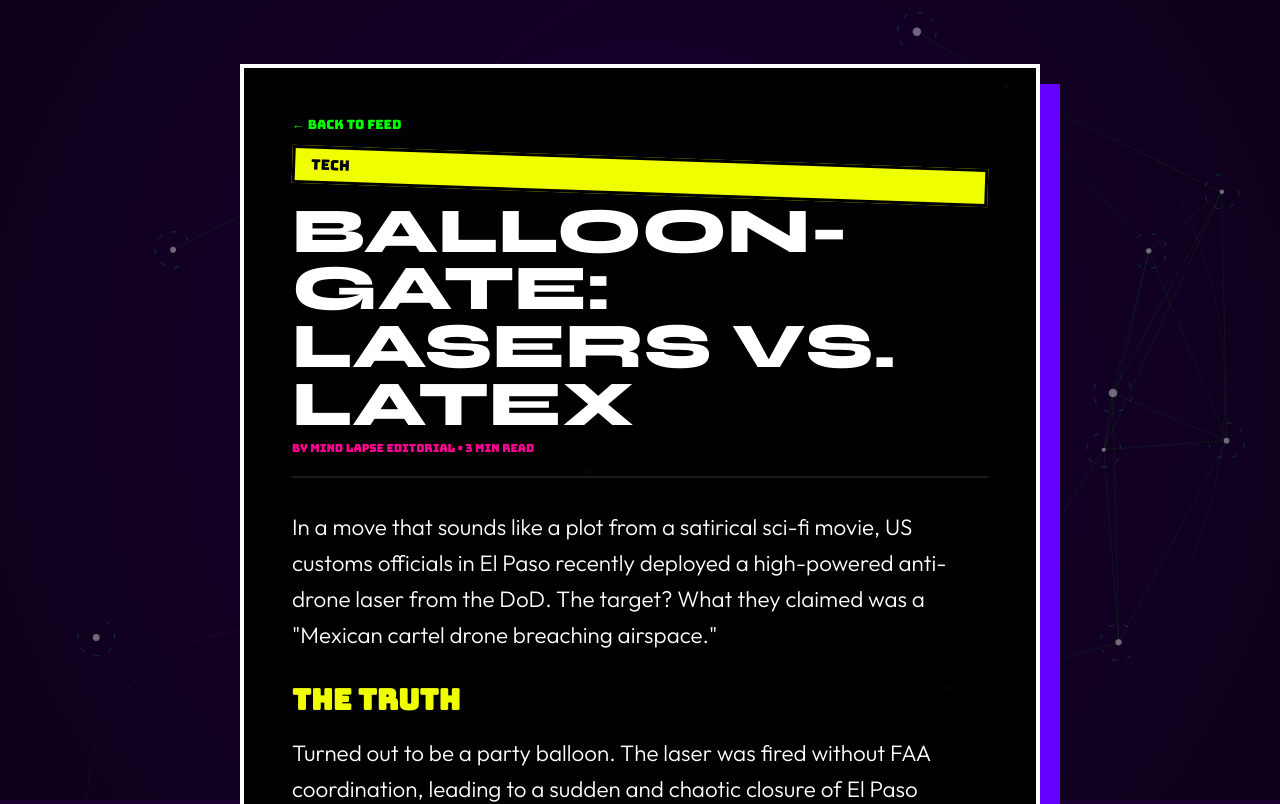
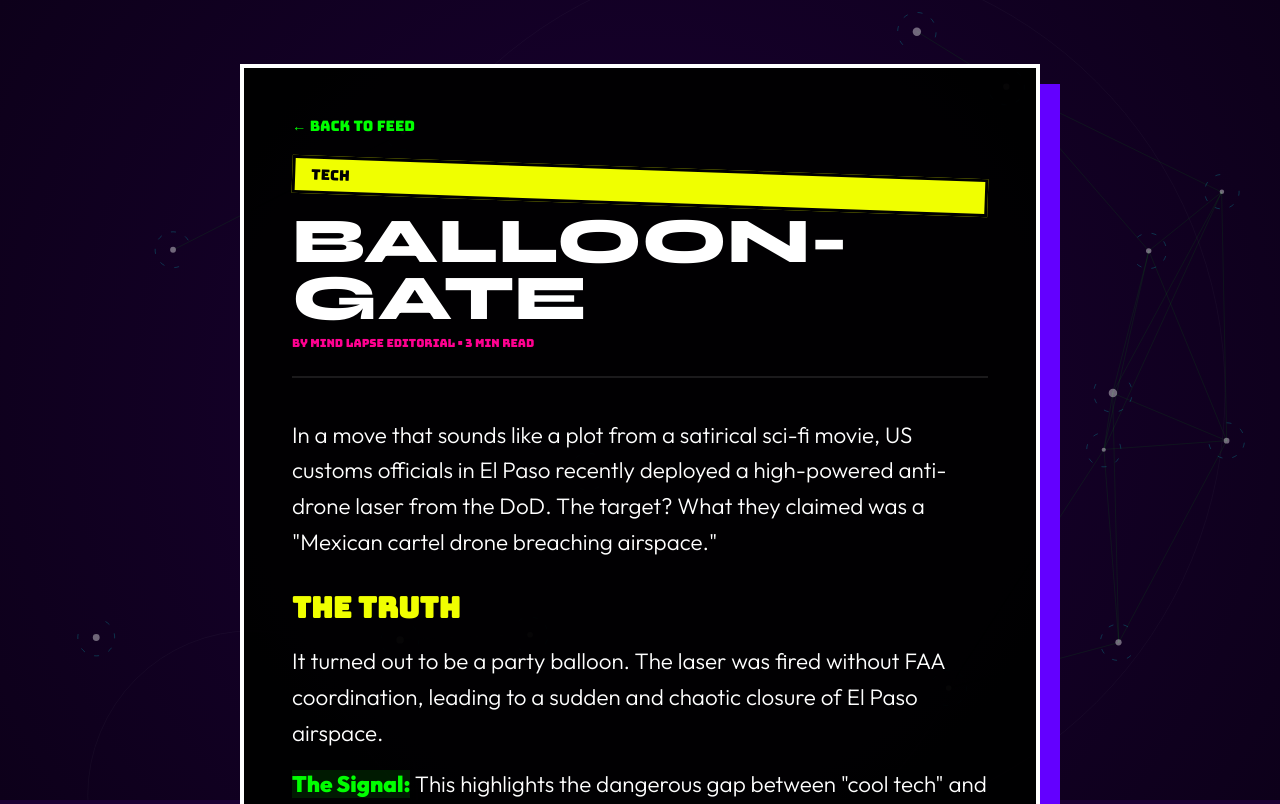
Before and after one commit to Akash-ainapur/mind-lapse, a Vue app in the folder web/: page /news/balloon-gate in a window 1280 px wide. Shown: the top 804 px of the page. Built offline with nearby package versions, Linux system fonts and the light colour scheme.

Commit message:
refactor: externalize news to JSON and prepare for workflow test

```diff
--- /dev/null
+++ b/web/src/data/news.json
@@ -0,0 +1,32 @@
+[
+  {
+    "slug": "white-collar-rip",
+    "title": "White Collar RIP?",
+    "tag": "AI",
+    "readTime": "2 MIN READ",
+    "excerpt": "Microsoft AI CEO says most white-collar tasks will be automated in 18 months. Are you ready?",
+    "likes": 1240,
+    "image": "https://images.unsplash.com/photo-1677442136019-21780ecad995?auto=format&fit=crop&q=80&w=1000",
+    "content": "<p>Microsoft AI CEO Mustafa Suleyman recently dropped a bombshell that's echoing through college campuses worldwide. According to Suleyman, the next 18 months will see AI move beyond simple chat and into the full automation of core white-collar tasks.</p><h3>The \"Middle Management\" Wipeout</h3><p>Tasks usually handled by project managers, accountants, lawyers, and marketing associates are first in line. We're talking about a shift from \"AI as a tool\" to \"AI as a colleague.\"</p><p><strong>The Signal:</strong> Gen Z professionals need to pivot from \"doing the task\" to \"orchestrating the agent.\" If you aren't learning how to prompt and manage AI workflows today, you're becoming obsolete in real-time.</p>"
+  },
+  {
+    "slug": "balloon-gate",
+    "title": "Balloon-Gate",
+    "tag": "TECH",
+    "readTime": "3 MIN READ",
+    "excerpt": "US officials fired a laser at a party balloon. The gap between tech and responsibility is growing.",
+    "likes": 850,
+    "image": "https://images.unsplash.com/photo-1531297484001-80022131f5a1?auto=format&fit=crop&q=80&w=1000",
+    "content": "<p>In a move that sounds like a plot from a satirical sci-fi movie, US customs officials in El Paso recently deployed a high-powered anti-drone laser from the DoD. The target? What they claimed was a \"Mexican cartel drone breaching airspace.\"</p><h3>The Truth</h3><p>It turned out to be a party balloon. The laser was fired without FAA coordination, leading to a sudden and chaotic closure of El Paso airspace.</p><p><strong>The Signal:</strong> This highlights the dangerous gap between \"cool tech\" and \"responsible deployment.\" As autonomous defense systems become more common, the risk of \"automated stupidity\" scales with the hardware power.</p>"
+  },
+  {
+    "slug": "subscription-trap",
+    "title": "The Subscription Trap",
+    "tag": "GEAR",
+    "readTime": "4 MIN READ",
+    "excerpt": "HP starts renting gaming laptops. You own nothing and you will be \"happy\". Red alert.",
+    "likes": 2100,
+    "image": "https://images.unsplash.com/photo-1593642632823-8f785ba67e45?auto=format&fit=crop&q=80&w=1000",
+    "content": "<p>HP has officially entered the \"Rent-to-Rent\" era. Their new subscription service for Victus and Omen gaming laptops starts at $50/mo and goes up to $129/mo. The catch? You never, ever get to own the laptop.</p><h3>The Trade-off</h3><p>HP promises a new upgrade every year, but you're effectively paying a permanent tax on your gaming hobby. For Gen Z, who already struggles with the \"rental economy,\" this is a massive red flag.</p><h3>The Signal</h3><p>Ownership is becoming a luxury. The move toward hardware-as-a-service (HaaS) is designed to create infinite revenue for corporations while stripping users of their assets.</p>"
+  }
+]
--- a/web/src/views/Home.vue
+++ b/web/src/views/Home.vue
@@ -27,9 +27,9 @@
 
       <div class="hero-right">
         <div class="signal-stream">
-          <div class="stream-header">LIVE SIGNAL PULSE</div>
+          <div class="stream-header">THE PULSE</div>
           <div class="pulse-items">
-            <div v-for="(s, i) in signals" :key="i" class="pulse-item">
+            <div v-for="(s, i) in pulses" :key="i" class="pulse-item">
               <div class="pulse-meta">{{ s.tag }}</div>
               <div class="pulse-text">{{ s.text }}</div>
             </div>
@@ -39,39 +39,20 @@
     </section>
 
     <section class="feed">
-      <h2 class="section-title">LATEST DROPS</h2>
+      <h2 class="section-title">ZERO-ROT FEED</h2>
       <div class="news-grid">
-        <router-link to="/feed" class="news-card-link">
-          <div class="news-card">
-            <div class="card-tag">AI</div>
-            <h3>White Collar RIP?</h3>
-            <p>Microsoft AI CEO says AI will automate project managers and accountants in 18 months.</p>
+        <router-link
+          v-for="post in news"
+          :key="post.slug"
+          :to="'/feed?slug=' + post.slug"
+          class="news-card-link"
+        >
+          <div class="news-card" :class="{ alt: post.tag === 'TECH' }">
+            <div class="card-tag">{{ post.tag }}</div>
+            <h3>{{ post.title }}</h3>
+            <p>{{ post.excerpt }}</p>
             <div class="card-footer">
-              <span>2 MIN READ</span>
-              <span class="arrow">→</span>
-            </div>
-          </div>
-        </router-link>
-
-        <router-link to="/feed" class="news-card-link">
-          <div class="news-card alt">
-            <div class="card-tag">TECH</div>
-            <h3>Balloon-Gate</h3>
-            <p>US officials fired an anti-drone laser at... a party balloon. Absurd tech news.</p>
-            <div class="card-footer">
-              <span>3 MIN READ</span>
-              <span class="arrow">→</span>
-            </div>
-          </div>
-        </router-link>
-
-        <router-link to="/feed" class="news-card-link">
-          <div class="news-card">
-            <div class="card-tag">GEAR</div>
-            <h3>The Subscription Trap</h3>
-            <p>HP is now renting out gaming laptops for $129/mo with zero option to own.</p>
-            <div class="card-footer">
-              <span>4 MIN READ</span>
+              <span>{{ post.readTime }}</span>
               <span class="arrow">→</span>
             </div>
           </div>
@@ -82,9 +63,11 @@
 </template>
 
 <script setup>
-const signals = [
+import news from '../data/news.json';
+
+const pulses = [
   { tag: 'BREAKING', text: 'OpenAI Sora access rolling out to creators next week.' },
-  { tag: 'TRENDING', text: 'The "Apple Glass" hype cycle begins again.' },
+  { tag: 'TRENDING', text: 'The \"Apple Glass\" hype cycle begins again.' },
   { tag: 'TECH', text: 'Nvidia hits new ATH as H200 chips ship.' }
 ];
 </script>
--- a/web/src/views/NewsDetail.vue
+++ b/web/src/views/NewsDetail.vue
@@ -26,52 +26,15 @@
 <script setup>
 import { useRoute } from 'vue-router';
 import { computed } from 'vue';
+import news from '../data/news.json';
 
 const route = useRoute();
-
-const posts = {
-  'white-collar-rip': {
-    title: 'White Collar RIP?',
-    tag: 'AI',
-    readTime: '2 MIN READ',
-    content: `
-      <p>Microsoft AI CEO Mustafa Suleyman recently dropped a bombshell that's echoing through college campuses worldwide. According to Suleyman, the next 18 months will see AI move beyond simple chat and into the full automation of core white-collar tasks.</p>
-      <h3>The "Middle Management" Wipeout</h3>
-      <p>Tasks usually handled by project managers, accountants, lawyers, and marketing associates are first in line. We're talking about a shift from "AI as a tool" to "AI as a colleague."</p>
-      <p><strong>The Signal:</strong> Gen Z professionals need to pivot from "doing the task" to "orchestrating the agent." If you aren't learning how to prompt and manage AI workflows today, you're becoming obsolete in real-time.</p>
-    `
-  },
-  'balloon-gate': {
-    title: 'Balloon-Gate: Lasers vs. Latex',
-    tag: 'TECH',
-    readTime: '3 MIN READ',
-    content: `
-      <p>In a move that sounds like a plot from a satirical sci-fi movie, US customs officials in El Paso recently deployed a high-powered anti-drone laser from the DoD. The target? What they claimed was a "Mexican cartel drone breaching airspace."</p>
-      <h3>The Truth</h3>
-      <p>Turned out to be a party balloon. The laser was fired without FAA coordination, leading to a sudden and chaotic closure of El Paso airspace.</p>
-      <p><strong>The Signal:</strong> This highlights the dangerous gap between "cool tech" and "responsible deployment." As autonomous defense systems become more common, the risk of "automated stupidity" scales with the hardware power.</p>
-    `
-  },
-  'subscription-trap': {
-    title: 'The Subscription Trap: You Own Nothing',
-    tag: 'GEAR',
-    readTime: '4 MIN READ',
-    content: `
-      <p>HP has officially entered the "Rent-to-Rent" era. Their new subscription service for Victus and Omen gaming laptops starts at $50/mo and goes up to $129/mo. The catch? You never, ever get to own the laptop.</p>
-      <h3>The Trade-off</h3>
-      <p>HP promises a new upgrade every year, but you're effectively paying a permanent tax on your gaming hobby. For Gen Z, who already struggles with the "rental economy," this is a massive red flag.</p>
-      <h3>The Signal</h3>
-      <p>Ownership is becoming a luxury. The move toward hardware-as-a-service (HaaS) is designed to create infinite revenue for corporations while stripping users of their assets.</p>
-    `
-  }
-};
-
-const post = computed(() => posts[route.params.slug]);
+const post = computed(() => news.find(p => p.slug === route.params.slug));
 </script>
 
 <style scoped>
 .news-detail-view {
-  padding: 1.5rem 0.5rem;
+  padding: 2rem 1rem;
   min-height: 100vh;
 }
 .news-container {
@@ -79,8 +42,8 @@ const post = computed(() => posts[route.params.slug]);
   max-width: 800px;
   margin: 0 auto;
   background: rgba(0, 0, 0, 0.95);
-  padding: 1.2rem 1rem;
-  border: 3px solid var(--white);
+  padding: 1.5rem 1rem;
+  border: 4px solid var(--white);
   box-shadow: 10px 10px 0px var(--purple);
   box-sizing: border-box;
 }
@@ -89,17 +52,17 @@ const post = computed(() => posts[route.params.slug]);
   color: var(--lime);
   text-decoration: none;
   display: block;
-  margin-bottom: 1.5rem;
-  font-size: 0.8rem;
+  margin-bottom: 2rem;
+  font-size: 0.9rem;
 }
 .post-header {
-  margin-bottom: 2rem;
+  margin-bottom: 2.5rem;
   border-bottom: 2px solid rgba(255, 255, 255, 0.1);
-  padding-bottom: 1.2rem;
+  padding-bottom: 1.5rem;
 }
 .post-title {
   font-family: 'Syne', sans-serif;
-  font-size: clamp(1.6rem, 8vw, 3.5rem); /* Reduced further for extreme mobile */
+  font-size: clamp(1.6rem, 8vw, 3.5rem);
   line-height: 1.1;
   margin: 0.5rem 0;
   text-transform: uppercase;
--- a/web/src/views/NewsFeed.vue
+++ b/web/src/views/NewsFeed.vue
@@ -7,22 +7,22 @@
       :slides-per-view="1"
       :space-between="0"
       :mousewheel="true"
+      :initial-slide="initialSlide"
       class="feed-swiper"
-      @slideChange="onSlideChange"
     >
-      <swiper-slide v-for="(post, slug) in posts" :key="slug">
+      <swiper-slide v-for="post in news" :key="post.slug">
         <div class="reel-card" :style="{ backgroundImage: 'linear-gradient(rgba(0,0,0,0.5), rgba(0,0,0,0.9)), url(' + post.image + ')' }">
           <div class="reel-content">
             <div class="badge yellow">{{ post.tag }}</div>
             <h2 class="reel-title">{{ post.title }}</h2>
             <p class="reel-excerpt">{{ post.excerpt }}</p>
-            <router-link :to="'/news/' + slug" class="read-more">READ FULL SIGNAL →</router-link>
+            <router-link :to="'/news/' + post.slug" class="read-more">READ FULL SIGNAL →</router-link>
           </div>
 
           <div class="reel-actions">
-            <div class="action-item" @click="toggleLike(slug)">
-              <span class="icon" :class="{ liked: likedPosts[slug] }">❤️</span>
-              <span class="count">{{ (post.likes || 0) + (likedPosts[slug] ? 1 : 0) }}</span>
+            <div class="action-item" @click="toggleLike(post.slug)">
+              <span class="icon" :class="{ liked: likedPosts[post.slug] }">❤️</span>
+              <span class="count">{{ (post.likes || 0) + (likedPosts[post.slug] ? 1 : 0) }}</span>
             </div>
             <div class="action-item" @click="sharePost(post)">
               <span class="icon">✈️</span>
@@ -36,35 +36,19 @@
 </template>
 
 <script setup>
-import { ref, reactive } from 'vue';
+import { reactive, computed } from 'vue';
+import { useRoute } from 'vue-router';
 import { Swiper, SwiperSlide } from 'swiper/vue';
 import 'swiper/css';
+import news from '../data/news.json';
 
+const route = useRoute();
 const likedPosts = reactive({});
 
-const posts = {
-  'white-collar-rip': {
-    title: 'White Collar RIP?',
-    tag: 'AI',
-    excerpt: 'Microsoft AI CEO says most white-collar tasks will be automated in 18 months. Are you ready?',
-    likes: 1240,
-    image: 'https://images.unsplash.com/photo-1677442136019-21780ecad995?auto=format&fit=crop&q=80&w=1000'
-  },
-  'balloon-gate': {
-    title: 'Balloon-Gate',
-    tag: 'TECH',
-    excerpt: 'US officials fired a laser at a party balloon. The gap between tech and responsibility is growing.',
-    likes: 850,
-    image: 'https://images.unsplash.com/photo-1531297484001-80022131f5a1?auto=format&fit=crop&q=80&w=1000'
-  },
-  'subscription-trap': {
-    title: 'The Subscription Trap',
-    tag: 'GEAR',
-    excerpt: 'HP starts renting gaming laptops. You own nothing and you will be "happy". Red alert.',
-    likes: 2100,
-    image: 'https://images.unsplash.com/photo-1593642632823-8f785ba67e45?auto=format&fit=crop&q=80&w=1000'
-  }
-};
+const initialSlide = computed(() => {
+  const index = news.findIndex(p => p.slug === route.query.slug);
+  return index >= 0 ? index : 0;
+});
 
 function toggleLike(slug) {
   likedPosts[slug] = !likedPosts[slug];
@@ -78,7 +62,7 @@ function sharePost(post) {
       url: window.location.href,
     });
   } else {
-    alert('Sharing is not supported on this browser, but the link is copied!');
+    alert('Link copied to clipboard!');
   }
 }
 </script>
@@ -185,15 +169,8 @@ function sharePost(post) {
 }
 
 @media (max-width: 600px) {
-  .reel-card {
-    padding-bottom: 5rem;
-  }
-  .reel-actions {
-    right: 10px;
-    bottom: 80px;
-  }
-  .reel-content {
-    max-width: 90%;
-  }
+  .reel-card { padding-bottom: 5rem; }
+  .reel-actions { right: 10px; bottom: 80px; }
+  .reel-content { max-width: 90%; }
 }
 </style>
```
